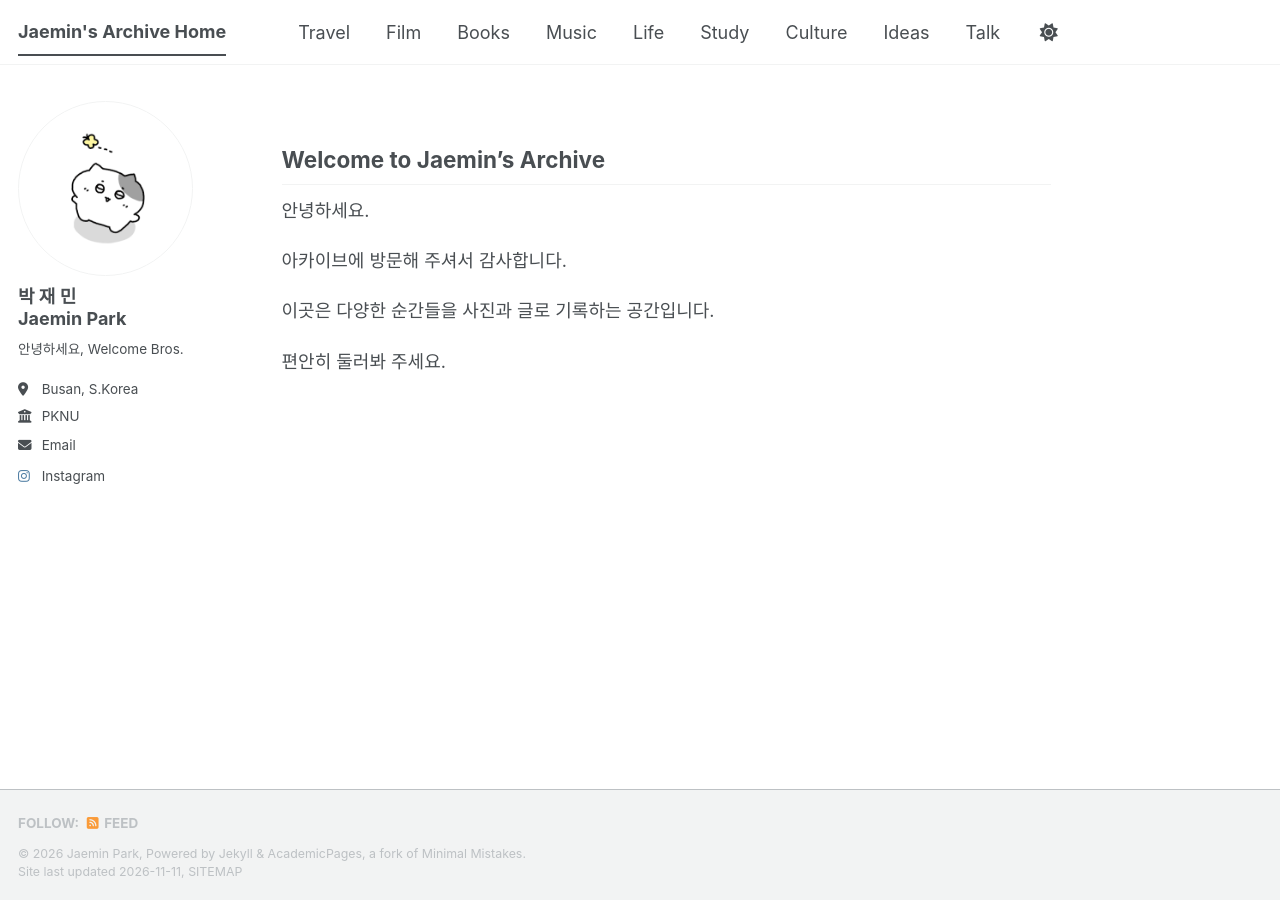
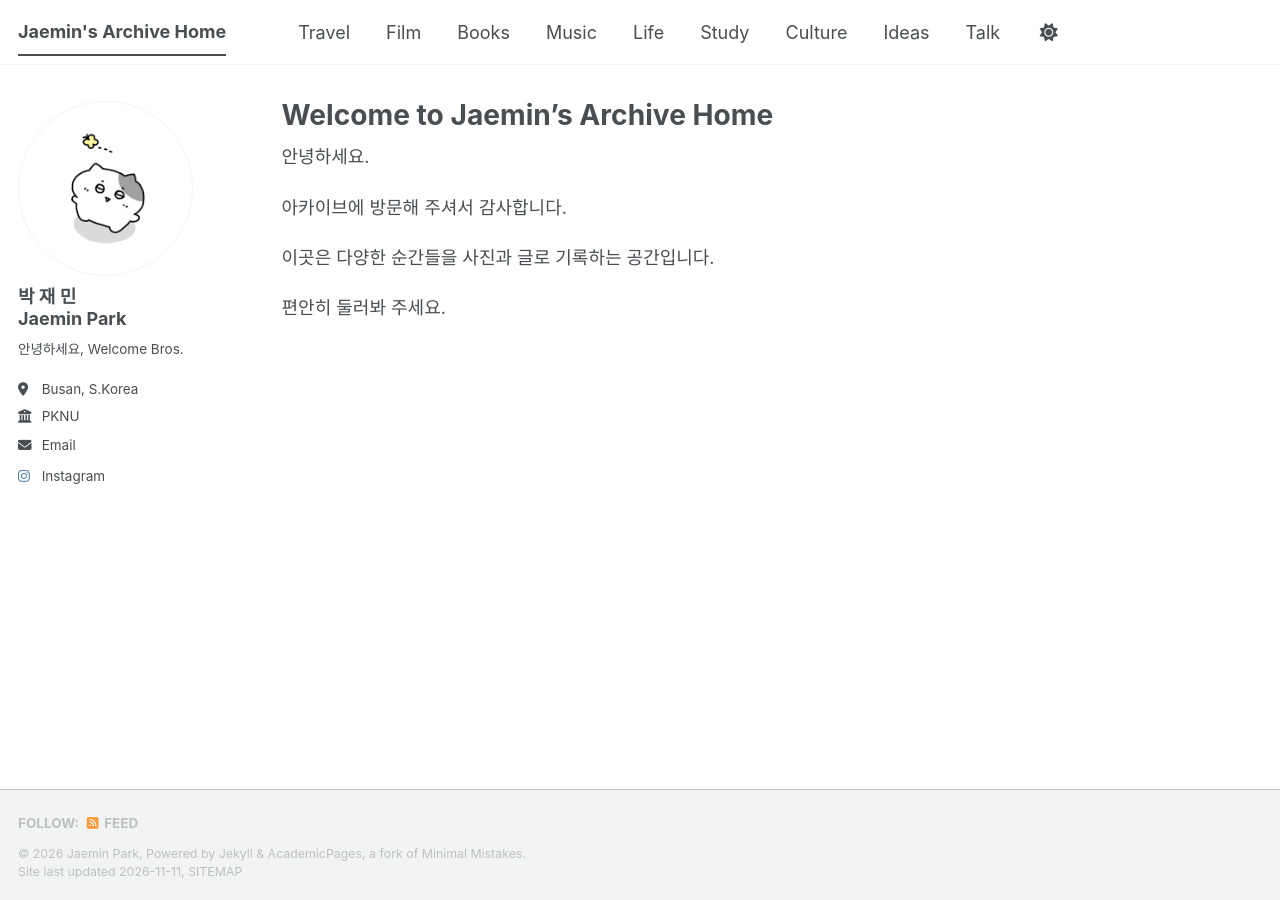
Before and after one commit to jm331kr/jm331kr.github.io, a Jekyll site: the page built from _pages/about.md, in a window 1280 px wide. Built offline with Jekyll 4.4.1, drawn with Linux system fonts in a browser that asks for light colours; a script bundle is joined from its source files by our own code; a style sheet for code colours, icons or effects is not loaded.

Commit message:
Update about.md

```diff
--- a/_pages/about.md
+++ b/_pages/about.md
@@ -1,14 +1,11 @@
 ---
 permalink: /
-title:
+title: "Welcome to Jaemin's Archive Home"
 author_profile: true
 redirect_from:
   - /about/
   - /about.html
 ---
-
-
-## Welcome to Jaemin's Archive
 
 안녕하세요.
 
```
